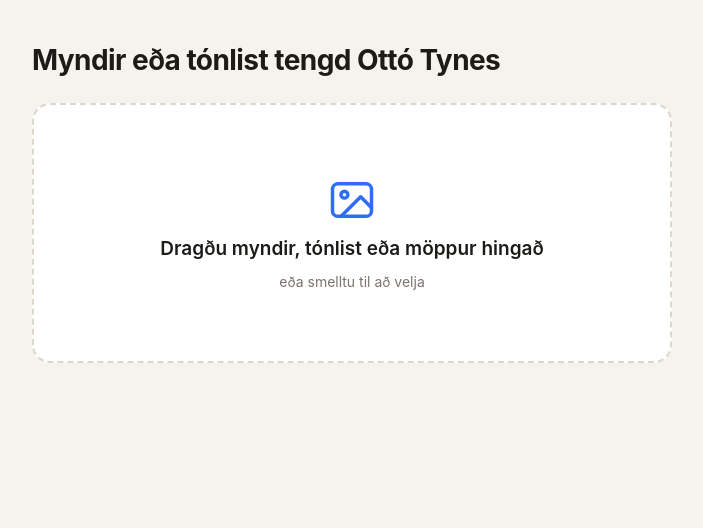
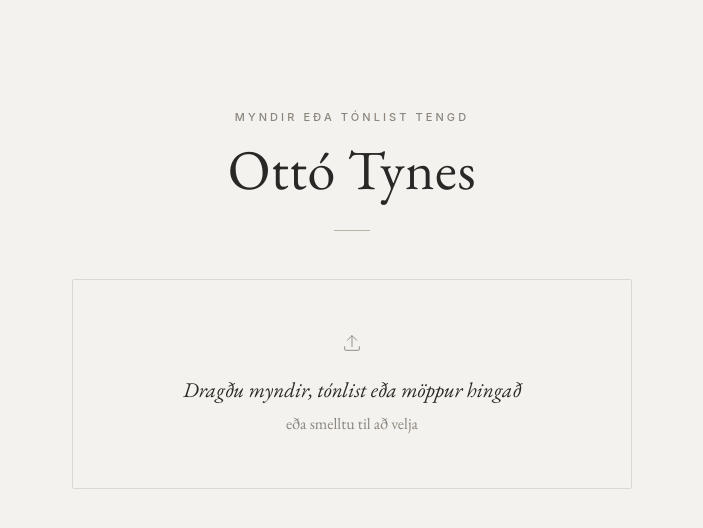
Before and after one commit to gunnitynes/otto, a plain HTML site: page index.html in a window 1280 px wide. Shown: the whole page, without its empty margins (288-991 px from the left). Drawn offline with nearby package versions, Linux system fonts and the light colour scheme.

Commit message:
Quiet, plain redesign: serif name, thin lines, muted colours
Co-Authored-By: Claude Opus 5.5 <noreply@anthropic.com>

```diff
--- a/index.html
+++ b/index.html
@@ -4,89 +4,101 @@
 <meta charset="utf-8">
 <meta name="viewport" content="width=device-width, initial-scale=1">
 <meta name="robots" content="noindex, nofollow">
-<title>otto</title>
+<title>Ottó Tynes</title>
+<link rel="preconnect" href="https://fonts.googleapis.com">
+<link rel="preconnect" href="https://fonts.gstatic.com" crossorigin>
+<link href="https://fonts.googleapis.com/css2?family=EB+Garamond:ital,wght@0,400;0,500;1,400&display=swap" rel="stylesheet">
 <style>
   :root {
-    --bg: #f6f3ee;
-    --card: #ffffff;
-    --ink: #1d1b18;
-    --muted: #7a746b;
-    --line: #ddd6cb;
-    --accent: #2f6df6;
-    --accent-soft: #e7eefe;
-    --ok: #1f9d55;
-    --bad: #d64545;
+    --bg: #f4f2ee;
+    --ink: #2a2826;
+    --muted: #8b857d;
+    --faint: #b9b3aa;
+    --line: #dcd7cf;
+    --hover: #ece9e3;
+    --mark: #6b6860;
+    --bad: #9a5a4c;
+    --serif: "EB Garamond", "Iowan Old Style", Georgia, "Times New Roman", serif;
+    --sans: -apple-system, BlinkMacSystemFont, "Segoe UI", Helvetica, Arial, sans-serif;
   }
   @media (prefers-color-scheme: dark) {
     :root {
-      --bg: #141312; --card: #1d1c1a; --ink: #f1ede6; --muted: #9a948b;
-      --line: #36332f; --accent: #6b97ff; --accent-soft: #1f2a44; --ok: #4cc983; --bad: #f07474;
+      --bg: #1a1918; --ink: #e8e4dd; --muted: #948e85; --faint: #6c675f;
+      --line: #36332f; --hover: #22211f; --mark: #b5afa5; --bad: #c98b7c;
     }
   }
   * { box-sizing: border-box; }
-  html, body { margin: 0; height: 100%; }
+  html, body { margin: 0; min-height: 100%; }
   body {
     background: var(--bg); color: var(--ink);
-    font: 16px/1.45 -apple-system, BlinkMacSystemFont, "Segoe UI", Roboto, Helvetica, Arial, sans-serif;
-    display: flex; flex-direction: column; align-items: center;
-    padding: 40px 16px;
+    font: 17px/1.5 var(--serif);
+    display: flex; justify-content: center;
+    padding: clamp(56px, 14vh, 140px) 20px 64px;
+    -webkit-font-smoothing: antialiased;
   }
-  main { width: 100%; max-width: 640px; }
-  h1 { font-size: 28px; margin: 0 0 22px; letter-spacing: -0.02em; }
-  .sub { color: var(--muted); margin: 0 0 24px; }
+  main { width: 100%; max-width: 560px; animation: fade 1.2s ease both; }
+  @keyframes fade { from { opacity: 0; } to { opacity: 1; } }
+
+  header { text-align: center; margin-bottom: 48px; }
+  .kicker {
+    font: 500 11px/1 var(--sans); letter-spacing: .28em; text-transform: uppercase;
+    color: var(--muted); margin: 0 0 18px;
+  }
+  h1 { font-weight: 400; font-size: clamp(40px, 9vw, 56px); line-height: 1.05; margin: 0; letter-spacing: .01em; }
+  .rule { width: 36px; height: 1px; background: var(--faint); margin: 30px auto 0; border: 0; }
 
   #drop {
-    background: var(--card);
-    border: 2px dashed var(--line);
-    border-radius: 18px;
-    min-height: 260px;
+    border: 1px solid var(--line);
+    border-radius: 2px;
+    min-height: 210px;
     display: flex; flex-direction: column; align-items: center; justify-content: center;
-    gap: 10px; text-align: center; padding: 32px 20px;
-    cursor: pointer; transition: border-color .15s, background .15s, transform .15s;
+    gap: 6px; text-align: center; padding: 36px 24px;
+    cursor: pointer; transition: background .4s, border-color .4s;
     user-select: none;
   }
-  #drop:hover { border-color: var(--accent); }
-  #drop:focus-visible { outline: 3px solid var(--accent); outline-offset: 3px; }
-  #drop.over { border-color: var(--accent); background: var(--accent-soft); transform: scale(1.01); }
-  #drop svg { width: 52px; height: 52px; color: var(--accent); }
-  #drop .big { font-size: 19px; font-weight: 600; }
-  #drop .small { color: var(--muted); font-size: 14px; }
+  #drop:hover, #drop.over { background: var(--hover); border-color: var(--faint); }
+  #drop:focus-visible { outline: 1px solid var(--mark); outline-offset: 4px; }
+  #drop svg { width: 22px; height: 22px; color: var(--muted); margin-bottom: 14px; }
+  #drop .big { font-size: 21px; font-style: italic; }
+  #drop .small { color: var(--muted); font-size: 16px; }
 
-  #status { margin-top: 22px; display: none; }
+  #status { margin-top: 36px; display: none; }
   #status.on { display: block; }
-  .summary { display: flex; justify-content: space-between; gap: 12px; font-weight: 600; margin-bottom: 8px; }
-  .summary .count { color: var(--muted); font-weight: 500; }
-  .bar { height: 8px; background: var(--line); border-radius: 99px; overflow: hidden; }
-  .bar > i { display: block; height: 100%; width: 0; background: var(--accent); transition: width .3s; }
-  .bar.done > i { background: var(--ok); }
+  .summary { display: flex; justify-content: space-between; align-items: baseline; gap: 12px; margin-bottom: 12px; }
+  #headline { font-size: 19px; }
+  .count { font: 12px/1 var(--sans); letter-spacing: .08em; color: var(--muted); white-space: nowrap; }
+  .bar { height: 1px; background: var(--line); overflow: hidden; }
+  .bar > i { display: block; height: 100%; width: 0; background: var(--mark); transition: width .6s ease; }
 
-  ul { list-style: none; padding: 0; margin: 14px 0 0; max-height: 46vh; overflow: auto; }
+  ul { list-style: none; padding: 0; margin: 18px 0 0; max-height: 46vh; overflow: auto; }
   li {
-    display: flex; align-items: center; gap: 10px;
-    padding: 8px 2px; border-bottom: 1px solid var(--line); font-size: 14px;
+    display: flex; align-items: baseline; gap: 12px;
+    padding: 9px 0; border-bottom: 1px solid var(--line);
+    font: 13px/1.4 var(--sans);
   }
-  li .name { flex: 1; min-width: 0; overflow: hidden; text-overflow: ellipsis; white-space: nowrap; }
-  li .st { flex: none; color: var(--muted); font-size: 13px; }
-  li.ok .st { color: var(--ok); }
+  li .name { flex: 1; min-width: 0; overflow: hidden; text-overflow: ellipsis; white-space: nowrap; color: var(--muted); }
+  li .st { flex: none; color: var(--faint); font-size: 12px; }
+  li.ok .name { color: var(--ink); }
+  li.ok .st { color: var(--muted); }
   li.bad .st { color: var(--bad); }
-  li.busy .st::before {
-    content: ""; display: inline-block; width: 10px; height: 10px; margin-right: 6px; vertical-align: -1px;
-    border: 2px solid var(--accent); border-right-color: transparent; border-radius: 50%;
-    animation: spin .8s linear infinite;
-  }
-  @keyframes spin { to { transform: rotate(360deg); } }
-  .note { color: var(--muted); font-size: 13px; margin-top: 10px; }
+  li.busy .st { color: var(--muted); animation: breathe 1.6s ease-in-out infinite; }
+  @keyframes breathe { 50% { opacity: .35; } }
+  .note { color: var(--muted); font: 13px/1.5 var(--sans); margin-top: 14px; }
   input[type=file] { display: none; }
+  @media (prefers-reduced-motion: reduce) { main, li.busy .st { animation: none; } }
 </style>
 </head>
 <body>
 <main>
-  <h1>Myndir eða tónlist tengd Ottó Tynes</h1>
+  <header>
+    <p class="kicker">Myndir eða tónlist tengd</p>
+    <h1>Ottó Tynes</h1>
+    <hr class="rule">
+  </header>
 
   <div id="drop" tabindex="0" role="button" aria-label="Veldu myndir eða tónlist til að hlaða upp">
-    <svg viewBox="0 0 24 24" fill="none" stroke="currentColor" stroke-width="1.6" stroke-linecap="round" stroke-linejoin="round" aria-hidden="true">
-      <rect x="3" y="5" width="18" height="15" rx="2.5"/><circle cx="8.5" cy="10" r="1.6"/>
-      <path d="M21 16l-5-5-9 9"/>
+    <svg viewBox="0 0 24 24" fill="none" stroke="currentColor" stroke-width="1" stroke-linecap="round" stroke-linejoin="round" aria-hidden="true">
+      <path d="M12 16V4M7 9l5-5 5 5M4 16v3a1 1 0 0 0 1 1h14a1 1 0 0 0 1-1v-3"/>
     </svg>
     <div class="big">Dragðu myndir, tónlist eða möppur hingað</div>
     <div class="small">eða smelltu til að velja</div>
```
